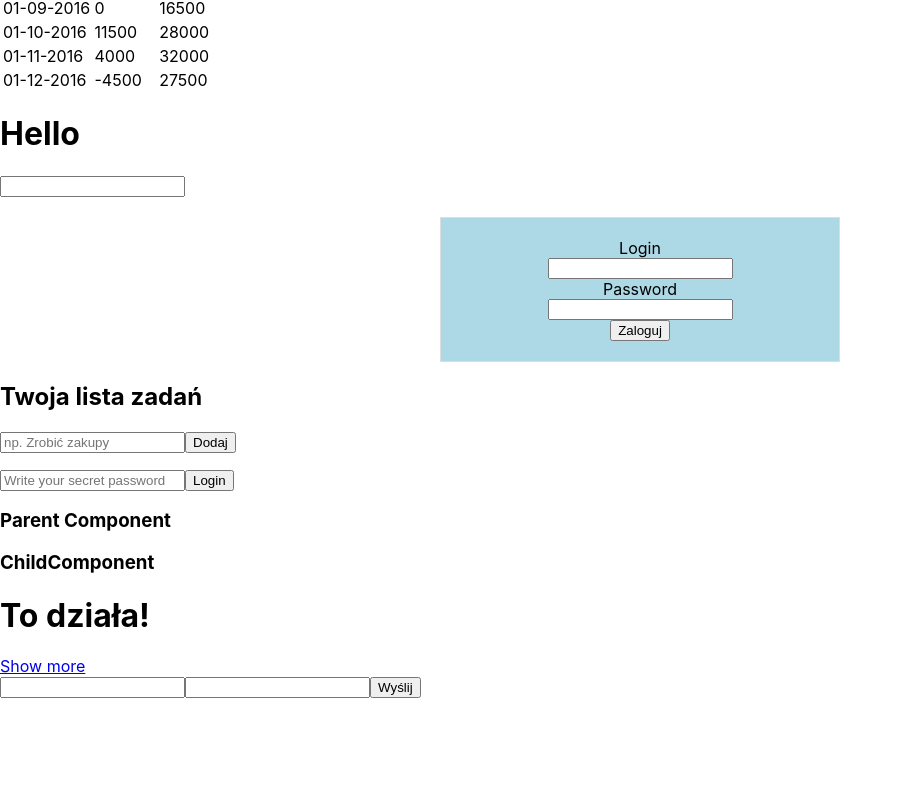
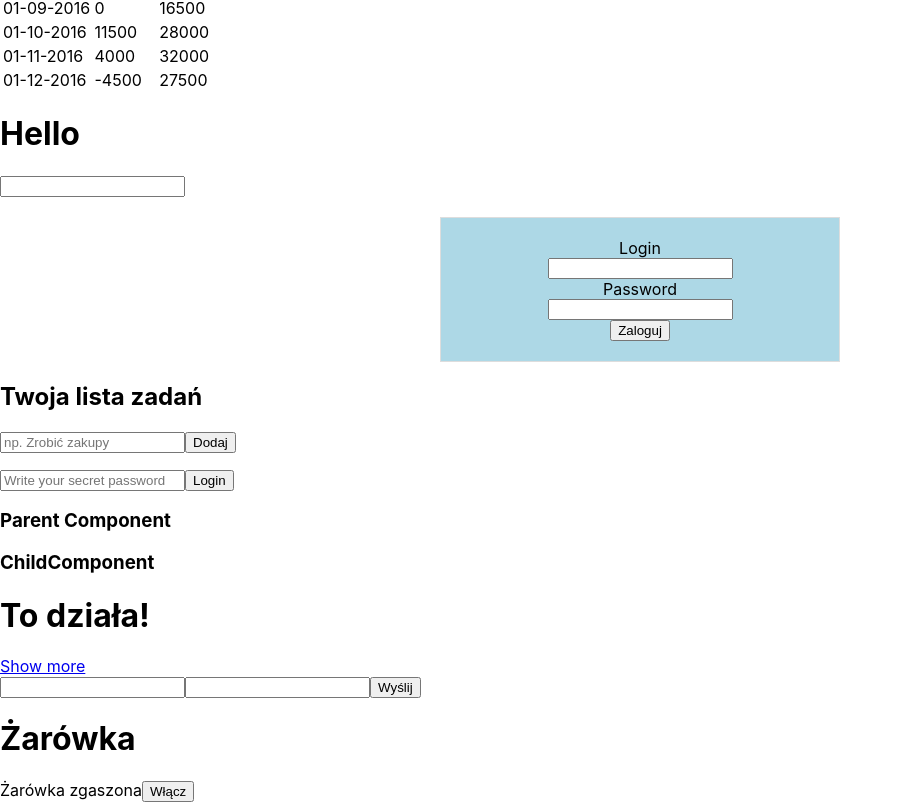
Before and after one commit to MMarek/zadania_12, a React (Create React App) app: page / in a window 1280 px wide. Shown: the part 303-1105 px from the top of the page, without its empty margins (0-903 px from the left). Before the commit the page ends 1001 px from the top, so only its background shows below. Built offline with nearby package versions, Linux system fonts and the light colour scheme.

Commit message:
bulb exercise

```diff
--- a/src/components/home.js
+++ b/src/components/home.js
@@ -8,6 +8,7 @@ import Task06 from "./task06";
 import Task07 from "./task07";
 import Task08 from "./task08";
 import Task09 from "./task09";
+import Task10 from "./task10";
 
 class Home extends Component{
 
@@ -23,6 +24,7 @@ class Home extends Component{
              <Task07/>
              <Task08/>
              <Task09/>
+             <Task10/>
             </>
         );
     }
--- /dev/null
+++ b/src/components/task10.js
@@ -0,0 +1,62 @@
+import React, {Component} from "react";
+
+class Bulb extends Component {
+    state = {
+        bulbOn: false
+    };
+
+    handleTurnOffClick = () => {
+        this.setState({
+            bulbOn: false
+        });
+    };
+
+    handleTurnOnClick = () => {
+        this.setState({
+            bulbOn: true
+        });
+    };
+
+    render() {
+        let bulb;
+        if (this.state.bulbOn) {
+            bulb = <BulbOn onClick={this.handleTurnOffClick}/>;
+        } else {
+            bulb = <BulbOff onClick={this.handleTurnOnClick}/>;
+        }
+        return (
+            <div>
+                <h1>Żarówka</h1>
+                {bulb}
+            </div>
+        );
+    }
+}
+
+class BulbOff extends Component {
+    render() {
+        return (
+            <>
+                <span>Żarówka zgaszona</span>
+                <button onClick={this.props.onClick}>Włącz</button>
+            </>
+        );
+    }
+}
+
+class BulbOn extends Component {
+    render() {
+        return (
+            <>
+                <strong>Żarówka świeci</strong>
+                <button onClick={this.props.onClick}>Wyłącz</button>
+            </>
+        );
+    }
+}
+
+function Task10() {
+    return <Bulb/>;
+}
+
+export default Task10;
```
